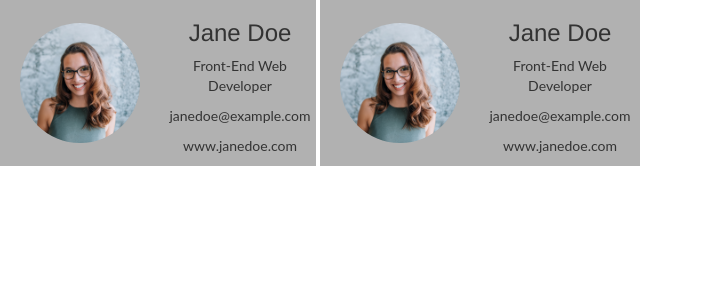
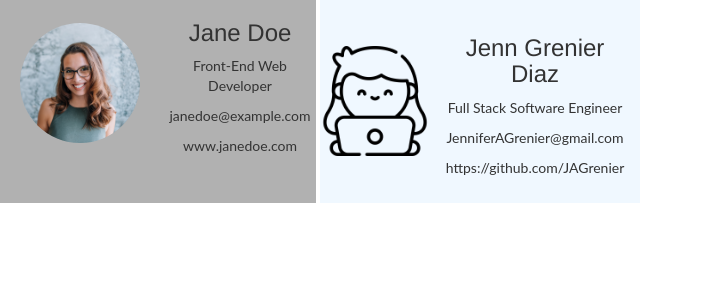
Before and after one commit to women-who-software/scrollodex, a React (Create React App) app: page / in a window 1280 px wide. Shown: the top 300 px of the page, without its empty margins (0-703 px from the left). Built offline with nearby package versions, Linux system fonts and the light colour scheme.

Commit message:
create basic card

```diff
--- /dev/null
+++ b/src/cards/jennDiazCard/jennDiazCard.jsx
@@ -0,0 +1,23 @@
+import React from 'react';
+import './jennDiazCard.scss';
+import image from './jenn.png';
+
+//
+
+function jennDiazCard() {
+  return (
+    <div className="jdcardContainer">
+      <div>
+        <img className="cartoon" src={image} alt="cartoon image of person with long hair smiling at a computer" />
+      </div>
+      <div className="jdcard">
+        <h3>Jenn Grenier Diaz</h3>
+        <p>Full Stack Software Engineer</p>
+        <p>JenniferAGrenier@gmail.com</p>
+        <p>https://github.com/JAGrenier</p>
+      </div>
+    </div>
+  );
+}
+
+export default jennDiazCard;
--- /dev/null
+++ b/src/cards/jennDiazCard/jennDiazCard.scss
@@ -0,0 +1,14 @@
+
+.jdcardContainer{
+    display: flex;
+    align-items: center;
+    background-color: aliceblue;
+}
+.jdcard{
+    padding: 15px;
+    text-align: center;
+}
+
+.cartoon{
+    height: 110px;
+}
--- a/src/cardsDisplay.jsx
+++ b/src/cardsDisplay.jsx
@@ -2,6 +2,7 @@ import React from 'react';
 import './cardsDisplay.scss';
 
 import ExampleCard from './cards/exampleCard/exampleCard';
+import JennDiazCard from './cards/jennDiazCard/jennDiazCard'
 //import DomCard from './Cards/DomCard';
 
 function CardsDisplay() {
@@ -12,7 +13,7 @@ function CardsDisplay() {
       </div>
 
       <div>
-        <ExampleCard />
+      <JennDiazCard />
       </div>
 
 
```
Also changed, not shown: src/cards/jennDiazCard/jenn.png (added).
